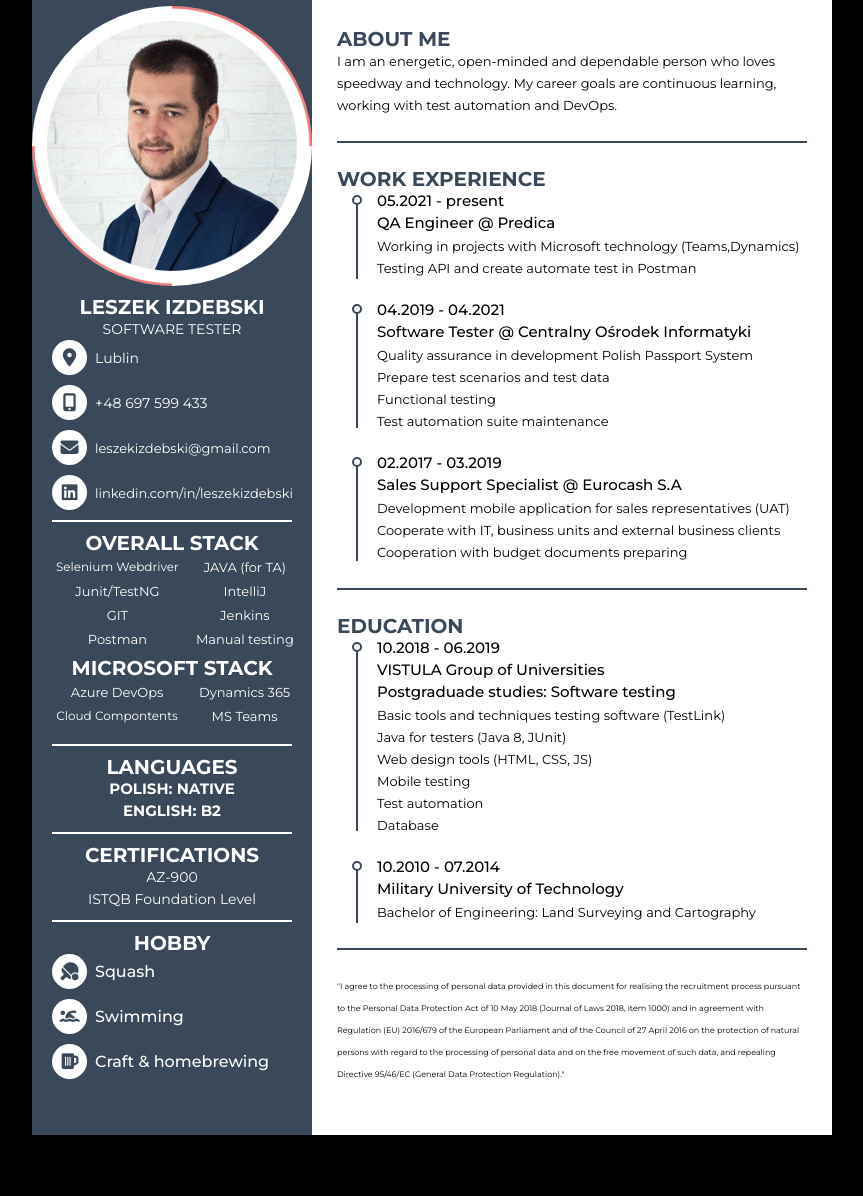
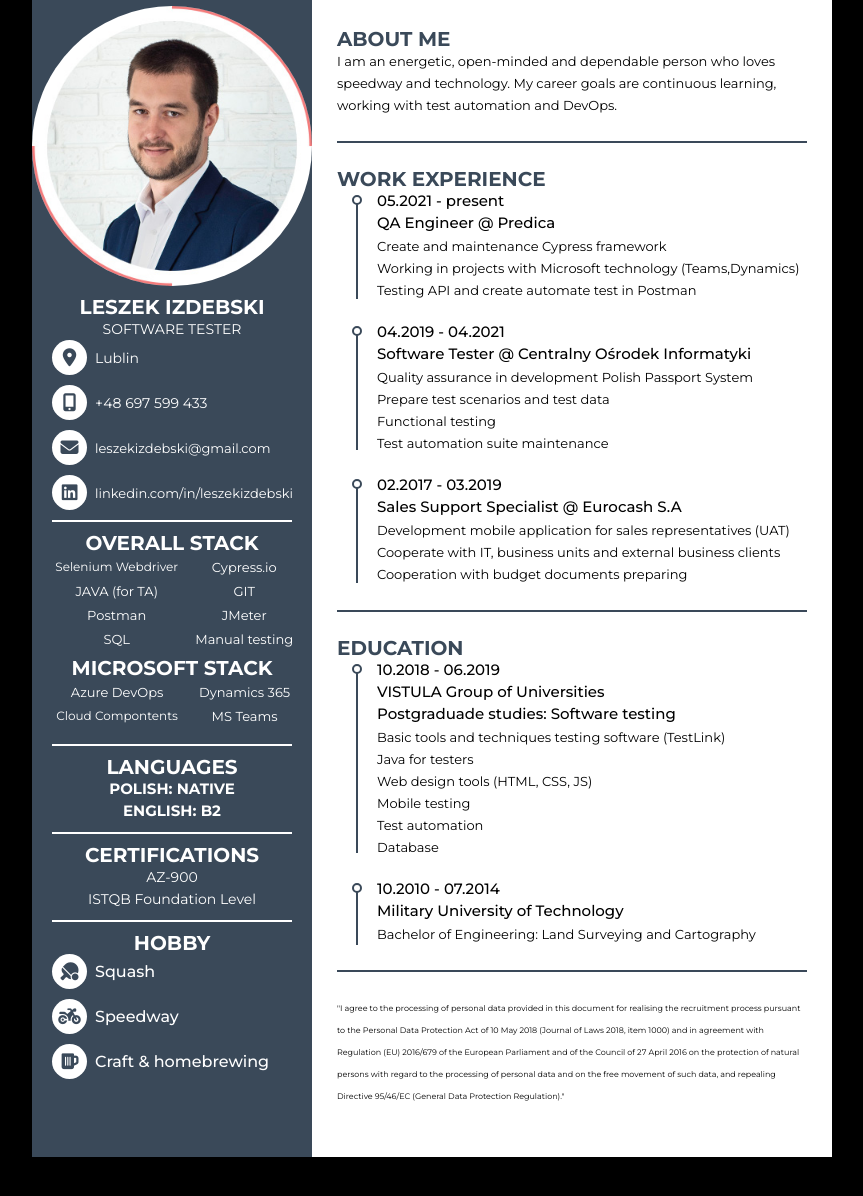
Before and after one commit to leszekizdebski/CV, a plain HTML site: page index.html in a window 1280 px wide. Shown: the part 72-1268 px from the top of the page, without its empty margins (208-1071 px from the left). Drawn offline with Linux system fonts and the light colour scheme.

Commit message:
Add files via upload

```diff
--- a/index.html
+++ b/index.html
@@ -68,18 +68,18 @@
                                     <tbody>
                                         <tr>
                                             <td style="font-size: 12px">Selenium Webdriver</td>
-                                            <td>JAVA (for TA)</td>
+                                            <td>Cypress.io</td>
                                         </tr>
                                         <tr>
-                                            <td>Junit/TestNG</td>
-                                            <td>IntelliJ</td>
-                                        </tr>
-                                        <tr>
+                                            <td>JAVA (for TA)</td>
                                             <td>GIT</td>
-                                            <td>Jenkins</td>
                                         </tr>
                                         <tr>
                                             <td>Postman</td>
+                                            <td>JMeter</td>
+                                        </tr>
+                                        <tr>
+                                            <td>SQL</td>
                                             <td>Manual testing</td>
                                         </tr>
                                     </tbody>
@@ -138,10 +138,10 @@
                         </li>
                         <li>
                             <div class="icon">
-                                <i class="fas fa-swimmer"></i>
+                                <i class="fas fa-motorcycle"></i>
                             </div>
                             <div class="data">
-                                <p class="semi-bold">Swimming</p>
+                                <p class="semi-bold">Speedway</p>
                             </div>
                         </li>
                         <li>
@@ -172,7 +172,7 @@
                         <div class="date_work">05.2021 - present</div>
                         <div class="info">
                             <p class="semi-bold">QA Engineer @ Predica</p>
-                            <p>Working in projects with Microsoft technology (Teams,Dynamics)<br>Testing API and create automate test in Postman<br></p>
+                            <p>Create and maintenance Cypress framework<br>Working in projects with Microsoft technology (Teams,Dynamics)<br>Testing API and create automate test in Postman</p>
                         </div>
                     </li>
                     <li class="COI">
@@ -201,7 +201,7 @@
                         <div class="date_education">10.2018 - 06.2019</div>
                         <div class="info">
                             <p class="semi-bold">VISTULA Group of Universities<br>Postgraduade studies: Software testing</p>
-                            <p>Basic tools and techniques testing software (TestLink)<br>Java for testers (Java 8, JUnit)<br>Web design tools (HTML, CSS, JS)<br>Mobile testing<br>Test automation<br>Database</p>
+                            <p>Basic tools and techniques testing software (TestLink)<br>Java for testers<br>Web design tools (HTML, CSS, JS)<br>Mobile testing<br>Test automation<br>Database</p>
                         </div>
                     </li>
                     <li>
--- a/styles.css
+++ b/styles.css
@@ -219,7 +219,7 @@ body {
     top: 14px;
     left: -21px;
     width: 2px;
-    height: 75px;
+    height: 95px;
     background: #3a4959;
 }
 
```
